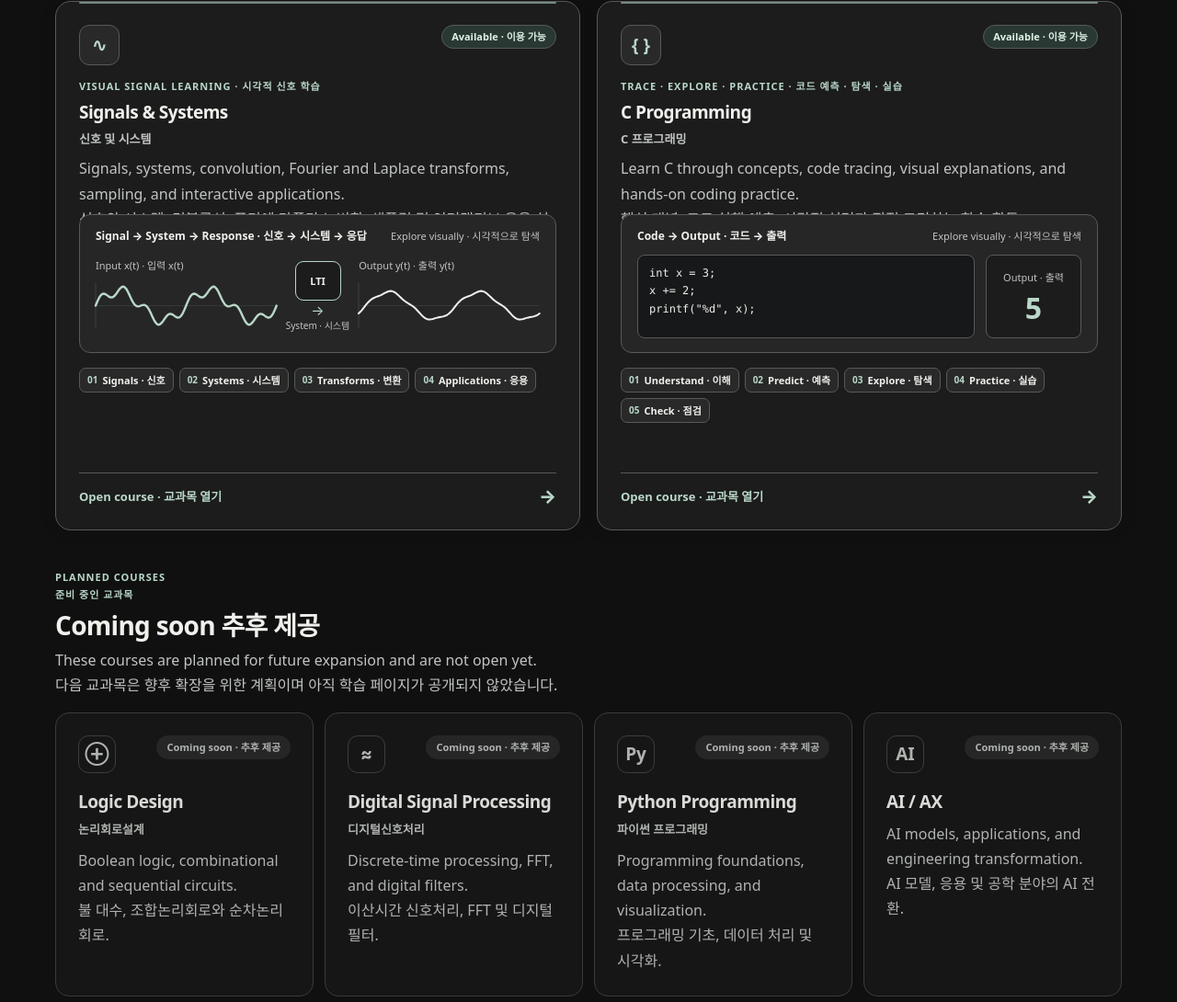
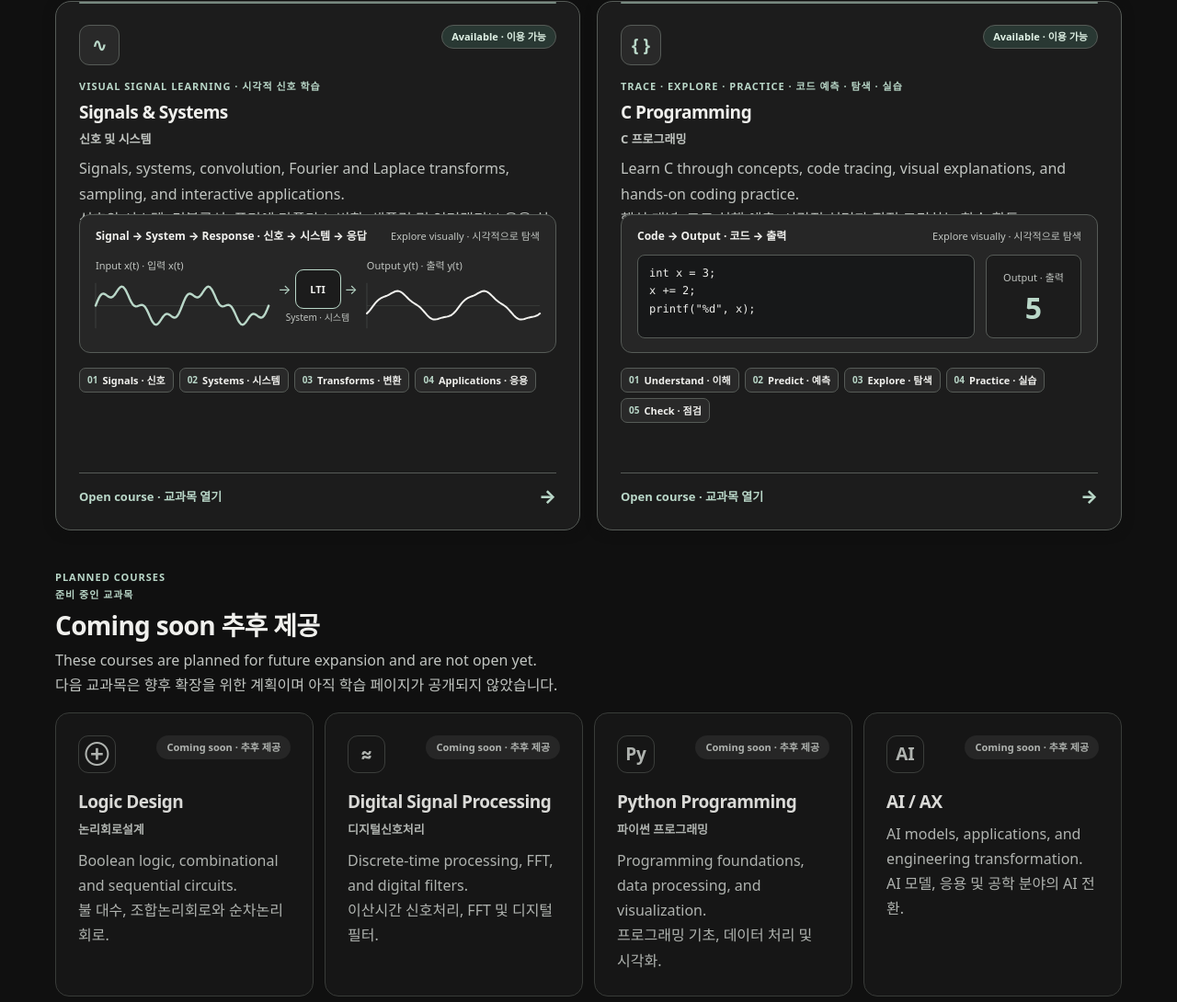
Before and after one commit to YSCho-HGU/engineering-learning-studio, a plain HTML site: page index.html in a window 1280 px wide. Shown: the part 640-1730 px from the top of the page at 92% size. Drawn offline with Linux system fonts and the light colour scheme.

Commit message:
feat(studio): illustrate signal entering and leaving LTI system with balanced directional arrows

```diff
--- a/index.html
+++ b/index.html
@@ -119,7 +119,7 @@ main,.site-footer{width:min(calc(100% - 48px),var(--studio-width));margin:0 auto
  .course-card{padding:20px}
 }
 @media(prefers-reduced-motion:reduce){.course-card--available{transition:none}}
-</style><link rel="stylesheet" href="./assets/els-theme-v2.css?v=6"><link rel="stylesheet" href="assets/els-typography-standard.css?v=1"><link rel="stylesheet" href="./assets/els-header-controls.css?v=2"><link rel="stylesheet" href="./assets/studio-course-cards.css?v=1"></head><body>
+</style><link rel="stylesheet" href="./assets/els-theme-v2.css?v=6"><link rel="stylesheet" href="assets/els-typography-standard.css?v=1"><link rel="stylesheet" href="./assets/els-header-controls.css?v=2"><link rel="stylesheet" href="./assets/studio-course-cards.css?v=2"></head><body>
 <a class="skip-link" href="#studio-main">Skip to courses</a>
 <header class="site-header" aria-label="Engineering Learning Studio navigation">
  <div class="header-inner">
@@ -246,8 +246,12 @@ function courseVisual(course,mode){
   left.append(element("div","ss-diagram-label",translate("Input x(t)","입력 x(t)",mode).replace(/\n/g," · ")),waveformSvg(false));
   const system=element("div","ss-diagram-system");
   const block=element("div","system-block","LTI");
-  const arrow=element("div","flow-arrow","→");arrow.setAttribute("aria-hidden","true");
-  system.append(block,arrow,element("div","system-caption",translate("System","시스템",mode).replace(/\n/g," · ")));
+  const path=element("div","system-path");
+  for(const item of [element("span","flow-arrow","→"),block,element("span","flow-arrow","→")]){
+   if(item!==block)item.setAttribute("aria-hidden","true");
+   path.append(item);
+  }
+  system.append(path,element("div","system-caption",translate("System","시스템",mode).replace(/\n/g," · ")));
   const right=element("div","ss-diagram-cell");
   right.append(element("div","ss-diagram-label",translate("Output y(t)","출력 y(t)",mode).replace(/\n/g," · ")),waveformSvg(true));
   diagram.append(left,system,right);pane.append(diagram);
```
